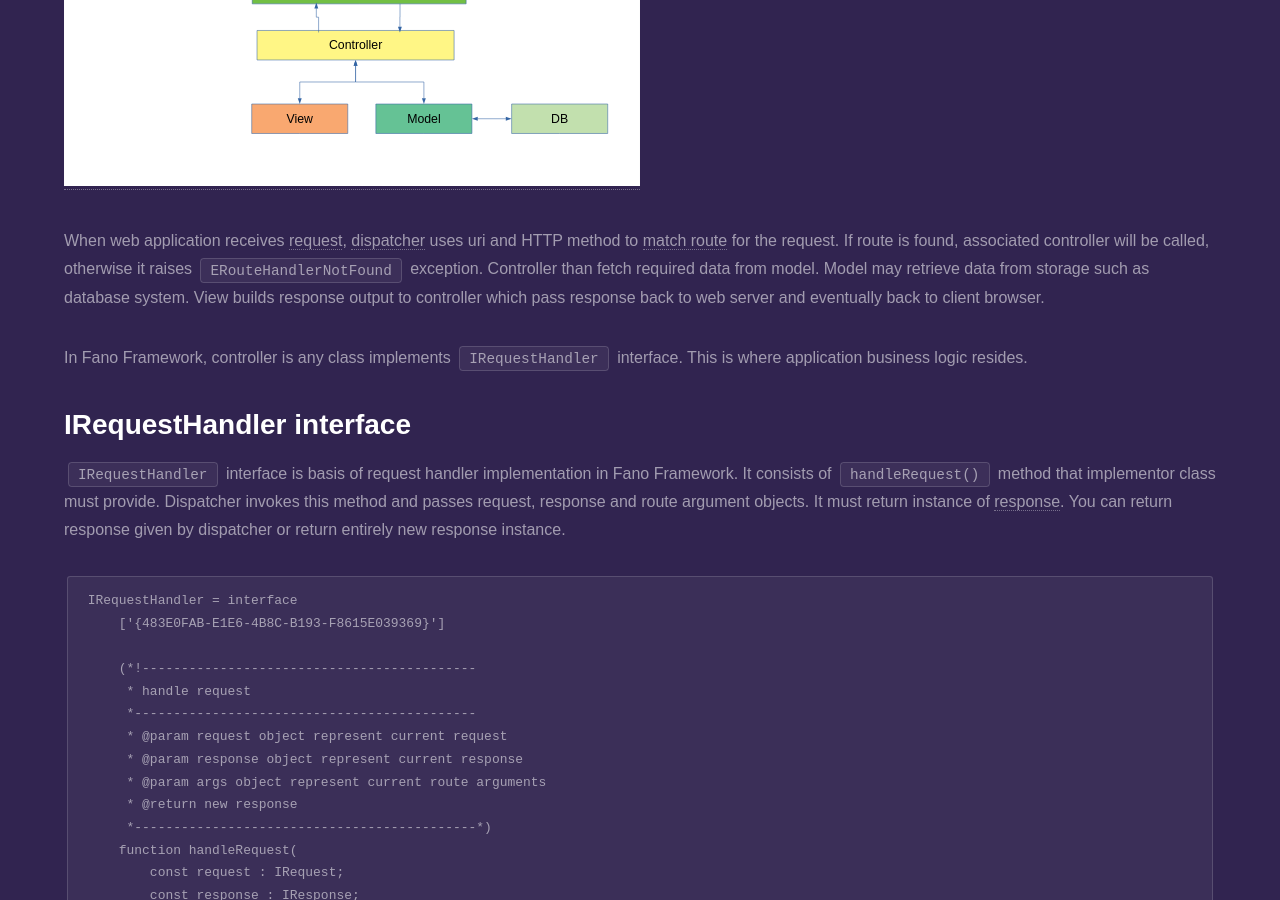
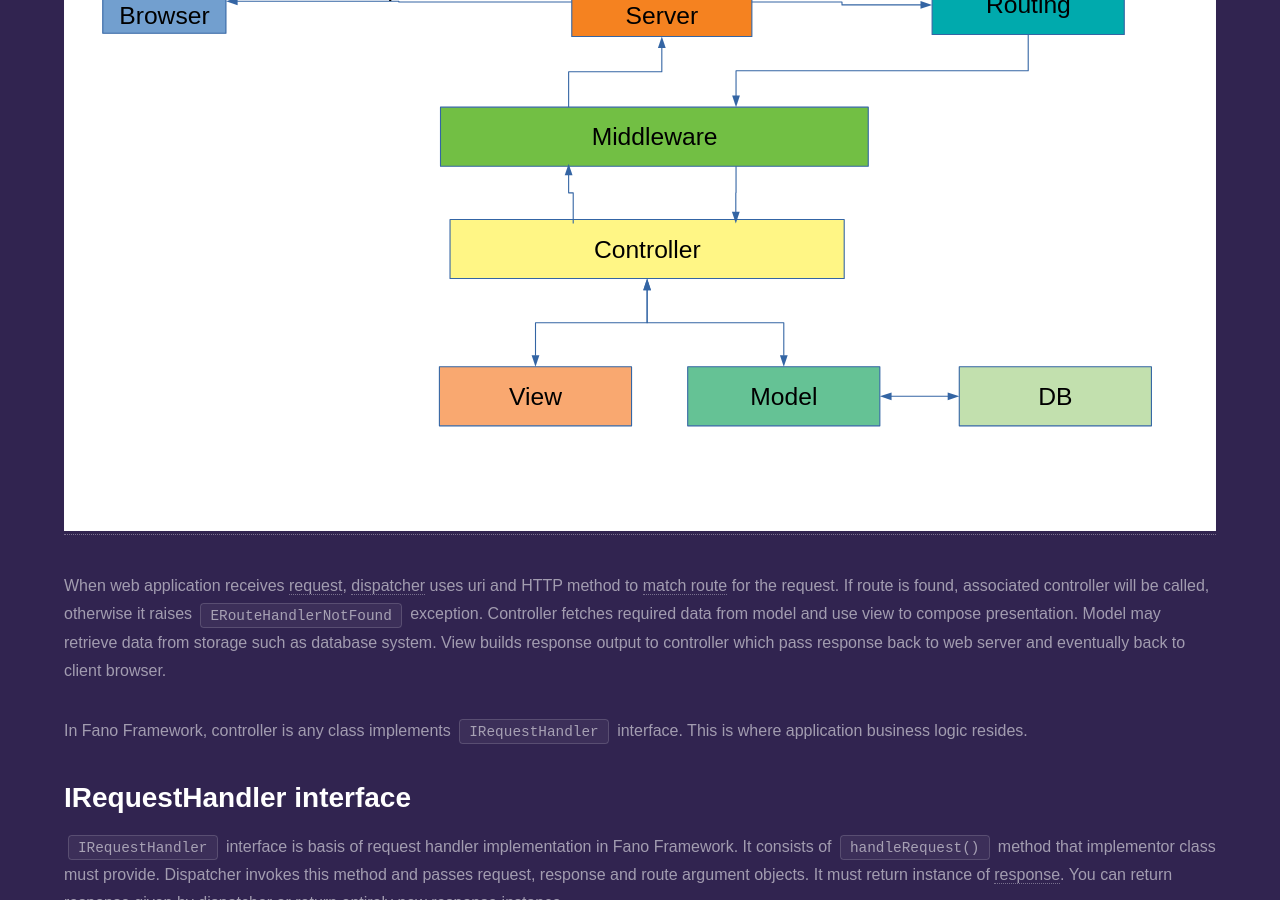
Before and after one commit to fanoframework/fanoframework.github.io, a Jekyll site: the page built from working-with-controllers/index.md, in a window 1280 px wide and 900 px high, scrolled down 508 px. Built offline with Jekyll 4.4.1, drawn with Linux system fonts in a browser that asks for light colours; our own code applies the rules of GitHub Pages for plain Markdown files.

Commit message:
Update index.md

```diff
--- a/working-with-controllers/index.md
+++ b/working-with-controllers/index.md
@@ -8,10 +8,10 @@ description: Tutorial on how to work with controllers in Fano Framework
 ## Request response cycle.
 
 <a href="/assets/images/request-response-cycle.svg">
-<img src="/assets/images/request-response-cycle.svg" alt="Request response cycle diagram" width="50%">
+<img src="/assets/images/request-response-cycle.svg" alt="Request response cycle diagram" width="100%">
 </a>
 
-When web application receives [request](/working-with-request), [dispatcher](/dispatcher) uses uri and HTTP method to [match route](/working-with-router) for the request. If route is found, associated controller will be called, otherwise it raises `ERouteHandlerNotFound` exception. Controller than fetch required data from model. Model may retrieve data from storage such as database system. View builds response output to controller which pass response back to web server and eventually back to client browser.
+When web application receives [request](/working-with-request), [dispatcher](/dispatcher) uses uri and HTTP method to [match route](/working-with-router) for the request. If route is found, associated controller will be called, otherwise it raises `ERouteHandlerNotFound` exception. Controller fetches required data from model and use view to compose presentation. Model may retrieve data from storage such as database system. View builds response output to controller which pass response back to web server and eventually back to client browser.
 
 In Fano Framework, controller is any class implements `IRequestHandler` interface. This is where application business logic resides.
 
```
